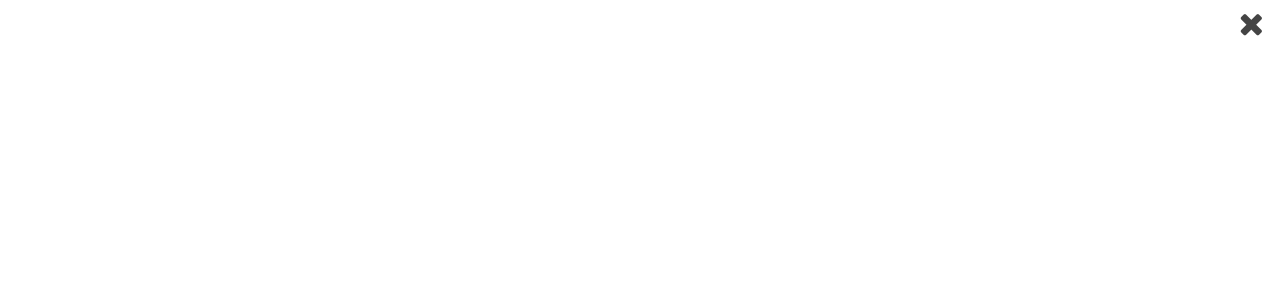
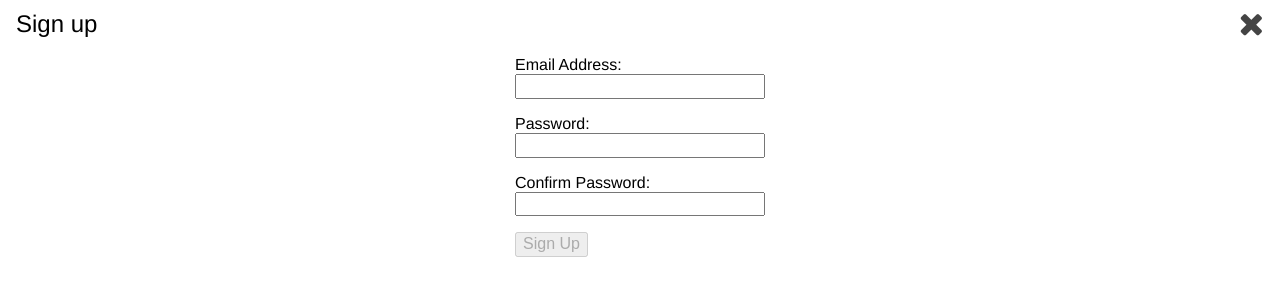
Before and after one commit to dabowheel/displaytime, a Vue app: page /signup in a window 1280 px wide. Shown: the top 300 px of the page. Built offline with nearby package versions, Linux system fonts and the light colour scheme.

Commit message:
register->signup

```diff
--- a/src/Register.vue
+++ b/src/Signup.vue
@@ -1,23 +1,23 @@
 <template>
-  <div id="register">
+  <div id="signup">
     <form id="signUpForm" class="form">
       <div class="form-group">
-        <label for='email' class='register-label'>Email Address:</label>
-        <input id='email' type='email' v-bind:class='{fieldError: validateEmail && emailError}' class="register-field" v-model='email'>
+        <label for='email' class='signup-label'>Email Address:</label>
+        <input id='email' type='email' v-bind:class='{fieldError: validateEmail && emailError}' class="signup-field" v-model='email'>
         <div v-if='validateEmail && emailError != ""' class='error'>
           {{ emailError}}
         </div>
       </div>
       <div class="form-group">
-        <label for='password' class='register-label'>Password:</label>
-        <input id='password' type='password' v-bind:class='{fieldError: validatePassword && passwordError}' class="register-field" v-model='password'>
+        <label for='password' class='signup-label'>Password:</label>
+        <input id='password' type='password' v-bind:class='{fieldError: validatePassword && passwordError}' class="signup-field" v-model='password'>
         <div v-if='validatePassword && passwordError != ""' class='error'>
           {{ passwordError }}
         </div>
       </div>
       <div class="form-group">
-        <label for='confirmPassword' class='register-label'>Confirm Password:</label>
-        <input id='confirmPassword' type='password' v-bind:class='{fieldError: validateConfirmPassword && confirmPasswordError}' class="register-field" v-model='confirmPassword'>
+        <label for='confirmPassword' class='signup-label'>Confirm Password:</label>
+        <input id='confirmPassword' type='password' v-bind:class='{fieldError: validateConfirmPassword && confirmPasswordError}' class="signup-field" v-model='confirmPassword'>
         <div v-if='validateConfirmPassword && confirmPasswordError != ""' class="error">
           {{ confirmPasswordError }}
         </div>
@@ -105,7 +105,7 @@
   .form-group {
     margin-bottom: 1em;
   }
-  .register-field {
+  .signup-field {
     width: 100%;
   }
   input {
--- a/src/Toolbar.vue
+++ b/src/Toolbar.vue
@@ -2,7 +2,7 @@
   <div id="toolbar" class="toolbar">
     <div class="toolbar-headers">
       <span v-if="$route.path == '/settings'" class="header">Settings</span>
-      <span v-if="$route.path == '/register'" class="header">Sign up</span>
+      <span v-if="$route.path == '/signup'" class="header">Sign up</span>
       <span v-if="$route.path == '/login'" class="header">Login</span>
     </div>
     <div class="toolbar-links">
@@ -10,7 +10,7 @@
       <router-link v-if="$route.path != '/'" to="/" class="btn toolbar-link icon-link" title="close settings"><i class="fa fa-times fa-2x" aria-hidden="true"></i></router-link>
     </div>
     <div class="toolbar-links">
-      <router-link v-if="$route.path == '/'" to="/register" class="btn toolbar-link click-link" title="sign up">Sign up</router-link>
+      <router-link v-if="$route.path == '/'" to="/signup" class="btn toolbar-link click-link" title="sign up">Sign up</router-link>
       <router-link v-if="$route.path == '/'" to="/login" class="btn toolbar-link click-link" title="login">Login</router-link>
     </div>
     <div class="toolbar-separator"></div>
--- a/src/main.js
+++ b/src/main.js
@@ -4,7 +4,7 @@ import Vuex from 'vuex'
 import moment from 'moment'
 import App from './App.vue'
 import Settings from './Settings.vue'
-import Register from './Register.vue'
+import Signup from './Signup.vue'
 import Login from './Login.vue'
 
 Vue.use(VueRouter)
@@ -16,8 +16,8 @@ const routes = [
     component: Settings
   },
   {
-    path: '/register',
-    component: Register
+    path: '/signup',
+    component: Signup
   },
   {
     path: '/login',
```
